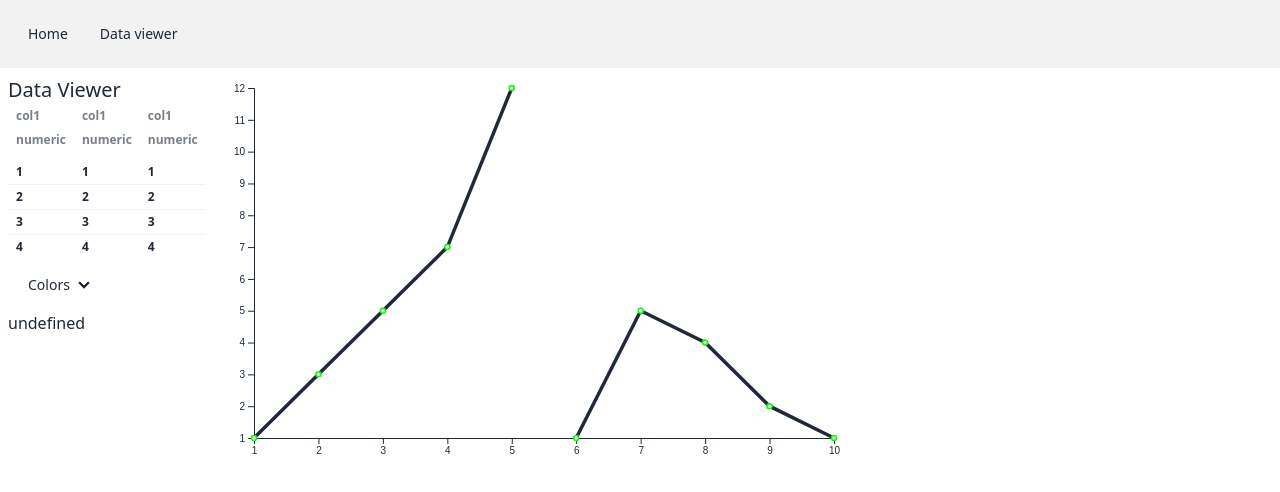
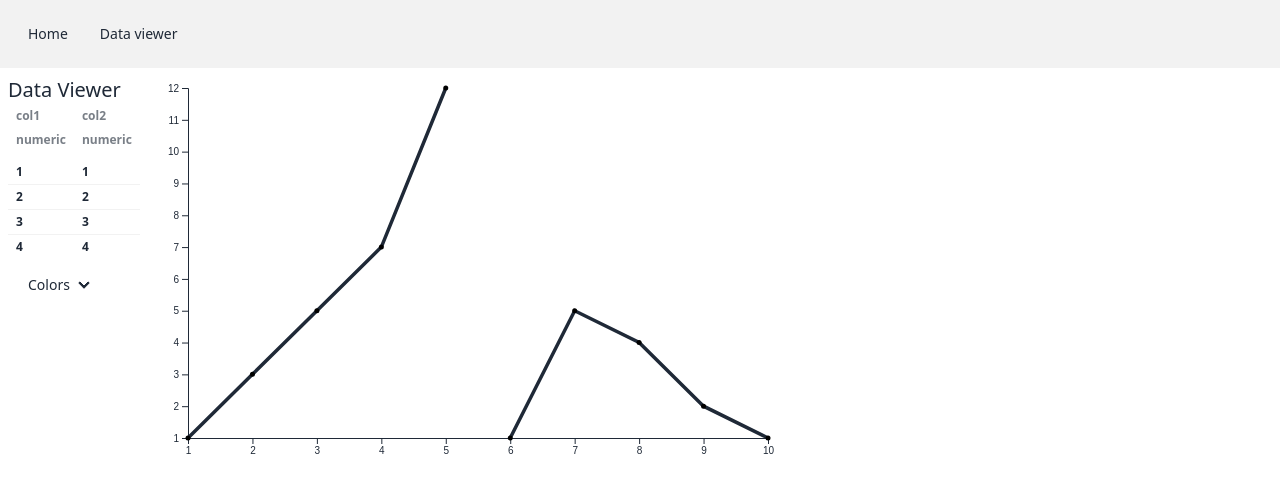
Before and after one commit to DaBootO/alexandria, a SvelteKit app in the folder alexandria-frontend/: page /data-viewer in a window 1280 px wide. Shown: the top 492 px of the page. Built offline with nearby package versions, Linux system fonts and the light colour scheme.

Commit message:
added reactivity for color

```diff
--- a/alexandria-frontend/src/lib/Plot_2d.svelte
+++ b/alexandria-frontend/src/lib/Plot_2d.svelte
@@ -1,6 +1,8 @@
 <script>
+    // TODO: Maybe switch to Chart.js?
     import * as d3 from 'd3';
     export let data;
+    export let color_array;
     export let width = 640;
     export let height = 400;
     export let marginTop = 20;
@@ -30,14 +32,17 @@
     $: d3.select(gx).call(d3.axisBottom(x));
 </script>
 
+{@debug color_array}
 <svg {width} {height}>
     <g bind:this={gx} transform="translate(0,{height - marginBottom})" />
     <g bind:this={gy} transform="translate({marginLeft},0)" />
     {#each formattedData as d, i}
         <path fill="none" stroke="currentColor" stroke-width="3.5" d={line(d)} />
-        <g fill="white" stroke="#00FF00" stroke-width="1.5">
-            {#each d as point, j}
-                <circle key={i + '-' + j} cx={x(point.x)} cy={y(point.y)} r="2.5" />
+    {/each}
+    {#each data as djson}
+        <g fill={color_array[djson.uuid]} stroke={color_array[djson.uuid]} stroke-width="2.5">
+            {#each djson.x as point, i}
+                <circle cx={x(djson.x[i])} cy={y(djson.y[i])} r="2.5" />
             {/each}
         </g>
     {/each}
--- a/alexandria-frontend/src/routes/data-viewer/+page.svelte
+++ b/alexandria-frontend/src/routes/data-viewer/+page.svelte
@@ -1,45 +1,62 @@
 <script>
+    import { writable } from 'svelte/store';
     import DataTable from "$lib/DataTable.svelte";
     import Plot_2d from "$lib/Plot_2d.svelte";
     import ColorPicker from 'svelte-awesome-color-picker';
 
-    let start_hex = "#333333";
-    let hex;
-    $: point_color = hex;
-
     const test = [
-        {"col_name": "col1", "type": "numeric", "data": [1,2,3,4]},
-        {"col_name": "col1", "type": "numeric", "data": [1,2,3,4]},
-        {"col_name": "col1", "type": "numeric", "data": [1,2,3,4]},
+        {
+            "col_name": "col1",
+            "uuid": "abcdefg",
+            "type": "numeric",
+            "data": [1,2,3,4]
+        },
+        {
+            "col_name": "col2",
+            "uuid": "hijklmo",
+            "type": "numeric",
+            "data": [1,2,3,4]
+        },
     ];
 
     let testData = [
         {
+            'uuid': 'abcdefg',
             'x': [1,2,3,4,5],
             'y': [1,3,5,7,12]
         },
         {
+            'uuid': 'hijklmo',
             'x': [6,7,8,9,10],
             'y': [1,5,4,2,1]
         }
     ];
+
+
+    let color_array = writable({});
+    // Handle color change
+    function handle_color(uuid, hex) {
+        color_array.update(values => ({ ...values, [uuid]: hex }));
+    }
+
 </script>
 
 <div class="flex-col m-2">
     <div class="text-xl">Data Viewer</div>
     <DataTable data={test} />
-    <ul class="menu menu-horizontal px-1">
+    <ul class="menu menu-horizontal px-1 focus">
         <li>
             <details>
                 <summary> Colors </summary>
                 <ul class="p-2 bg-base-100 rounded-t-none">
-                    <li>
-                        <ColorPicker bind:hex label="color" />
-                    </li>
+                    {#each test as t}
+                        <li>
+                            <ColorPicker bind:hex={$color_array[t.uuid]} on:input={() => handle_color(t.uuid, $color_array[t.uuid])} label={t.uuid} />
+                        </li>
+                    {/each}
                 </ul>
             </details>
         </li>
     </ul>
-    <h1>{point_color}</h1>
 </div>
-<Plot_2d data={testData} />
+<Plot_2d bind:data={testData} bind:color_array={$color_array} />
```
